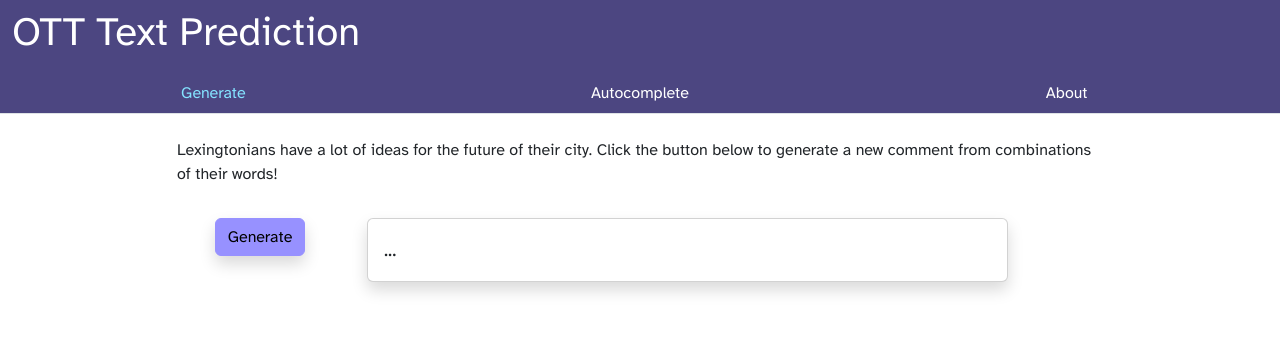
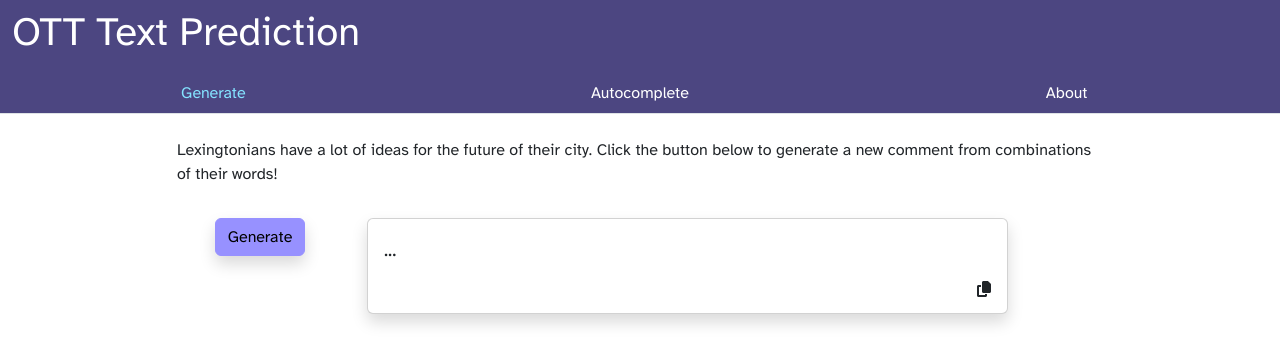
Before and after one commit to rlmead/lex-autocomplete, a React (Create React App) app: page / in a window 1280 px wide. Both pictures are taken after a click on the button "Generate". Shown: the top 364 px of the page. Built offline with nearby package versions, Linux system fonts and the light colour scheme; no server answers; the database is empty.

Commit message:
add copy icon

```diff
--- a/package.json
+++ b/package.json
@@ -3,6 +3,9 @@
   "version": "0.1.0",
   "private": true,
   "dependencies": {
+    "@fortawesome/fontawesome-svg-core": "^6.2.0",
+    "@fortawesome/free-solid-svg-icons": "^6.2.0",
+    "@fortawesome/react-fontawesome": "^0.2.0",
     "@testing-library/jest-dom": "^5.16.5",
     "@testing-library/react": "^13.4.0",
     "@testing-library/user-event": "^13.5.0",
--- a/src/components/Generate.js
+++ b/src/components/Generate.js
@@ -1,5 +1,7 @@
+import { FontAwesomeIcon } from "@fortawesome/react-fontawesome";
+import { faCopy } from '@fortawesome/free-solid-svg-icons'
 import React, { useState } from "react";
-import { Container, Row, Col, Button, Card, CardTitle, CardBody, CardText } from "reactstrap";
+import { Container, Row, Col, Button, Card, CardBody, CardText, Tooltip } from "reactstrap";
 import Ngram from "./Ngram";
 import Spinners from "./Spinners";
 
@@ -7,6 +9,15 @@ function Generate() {
   const model = new Ngram;
   const [output, setOutput] = useState('');
   const [loading, setLoading] = useState(false);
+  const [tooltipOpen, setTooltipOpen] = useState(false);
+
+  function toggle() {
+    setTooltipOpen(!tooltipOpen)
+  }
+
+  function copyToClipboard() {
+    navigator.clipboard.writeText(output);
+  }
 
   async function generateComment() {
     setOutput('');
@@ -62,10 +73,20 @@ function Generate() {
           <Card className="shadow">
             <CardBody>
               {
-                loading &&
-                <Spinners className="" />
+                loading ? <Spinners className="" />
+                  : <CardText className="lead">
+                    {output}
+                  </CardText>
               }
-              <CardText className="lead">{output}</CardText>
+              {
+                output &&
+                <div className="d-flex flex-row-reverse">
+                  <FontAwesomeIcon icon={faCopy} style={{ cursor: "pointer" }} onClick={copyToClipboard} id="copyIcon" />
+                  <Tooltip placement="right" isOpen={tooltipOpen} target="copyIcon" toggle={toggle}>
+                    click to copy
+                  </Tooltip>
+                </div>
+              }
             </CardBody>
           </Card>
         </Col>
```
Also changed, not shown: 1 other file (tests, documents, lock files or other folders).
